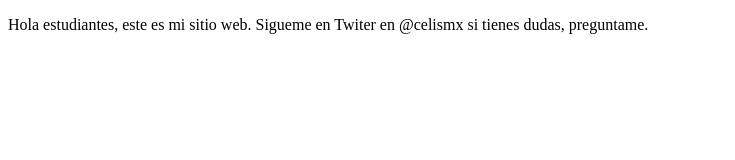
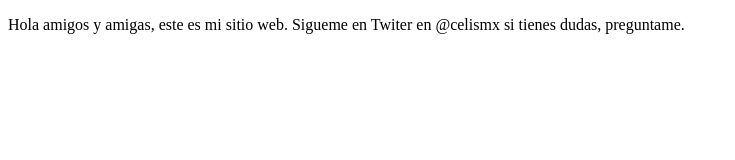
Before and after one commit to danielOwl24/proyectoDemoCursoPrework, a plain HTML site: page index.html in a window 1280 px wide. Shown: the whole page, without its empty margins (0-735 px from the left). Drawn offline with Linux system fonts and the light colour scheme.

Commit message:
version 1.0

```diff
--- a/index.html
+++ b/index.html
@@ -8,7 +8,7 @@
 </head>
 <body>
     <p>
-        Hola estudiantes, este es mi sitio web.
+        Hola amigos y amigas, este es mi sitio web.
         Sigueme en Twiter en @celismx si tienes dudas, preguntame.
     </p>
 
```
